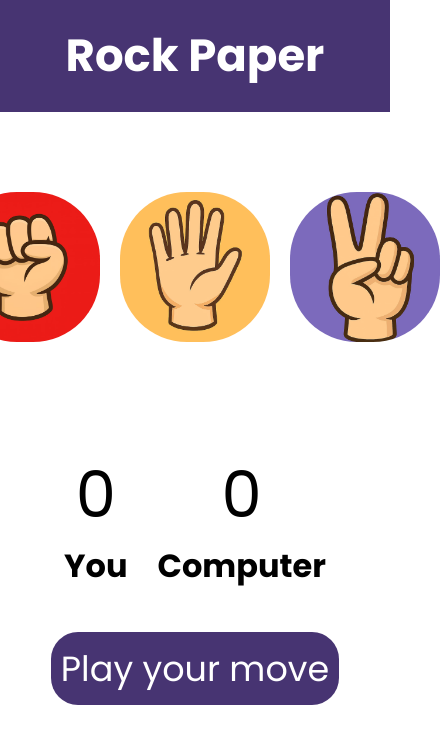
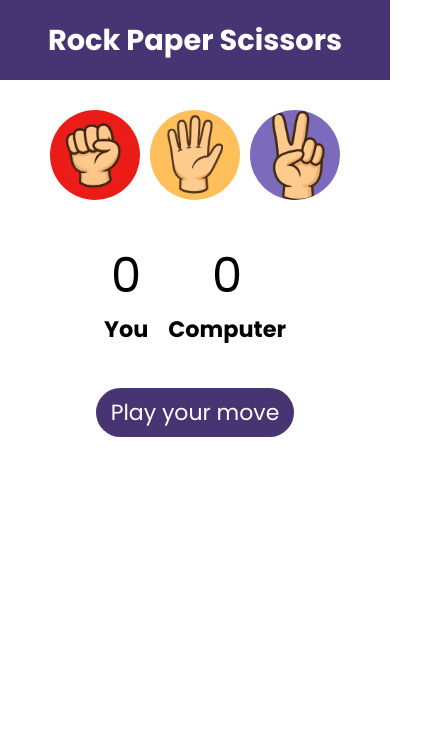
Before and after one commit to Anup550/RockPaperScissors, a plain HTML site: page index.html in a window 390 px wide. Shown: the whole page, 440 px wide, since content can reach past the window. Drawn offline with Linux system fonts and the light colour scheme.

Commit message:
css changed

```diff
--- a/style.css
+++ b/style.css
@@ -26,26 +26,40 @@ h1{
 
 }
 
-.choices1 {
+/* .choices1 {
     display: flex;
     gap: 10px;
     height: 165px;
     width: 165px;
 
+} */
+
+.choices1 {
+    width: 120px;
+    height: 120px;
 }
+
 .choices1:hover {
 transform: scale(1.5);
 transition:0.5s ;
 cursor: pointer;
 }
 
-img {
+/* img {
    height: 150px;
    width: 150px;
    object-fit:cover;
    border-radius: 67px;
 
+} */
+
+img {
+   width: 100%;
+   height: 100%;
+   object-fit: cover;
+   border-radius: 67px;
 }
+
 .score-bord {
     display: flex;
     justify-content: center;
@@ -85,8 +99,38 @@ img {
     padding: 10px;
     color: white;
 
+}
 
+/* For phones */
+@media (max-width: 600px) {
 
+   h1 {
+      font-size: 1.8rem;
+      height: 5rem;
+      line-height: 5rem;
+   }
 
+   .choices {
+      margin: 30px 0;
+      gap: 10px;
+   }
 
+   .choices1 {
+      width: 90px;
+      height: 90px;
+   }
+
+   .score-bord {
+      font-size: 1.4rem;
+      gap: 20px;
+   }
+
+   #user-score, #comp-score {
+      font-size: 3rem;
+   }
+
+   #msg {
+      font-size: 22px;
+      padding: 8px 15px;
+   }
 }
```
